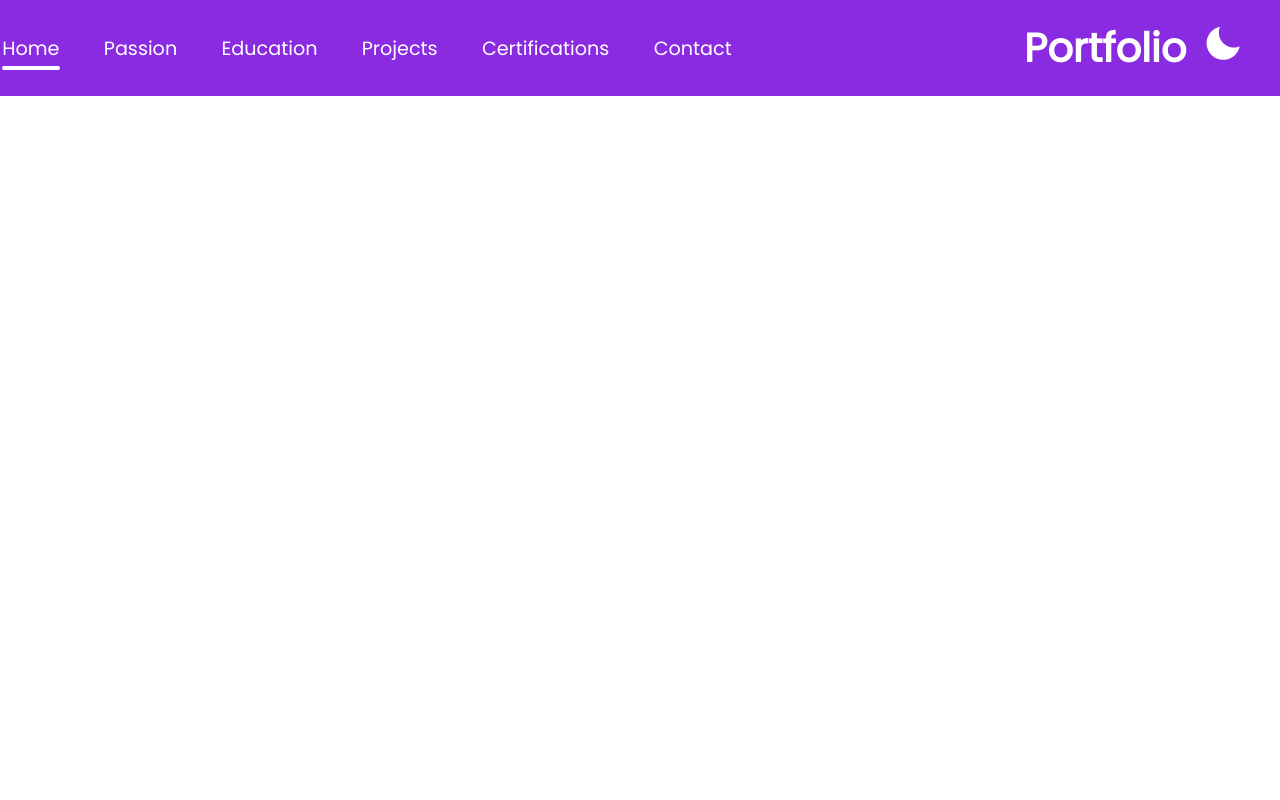
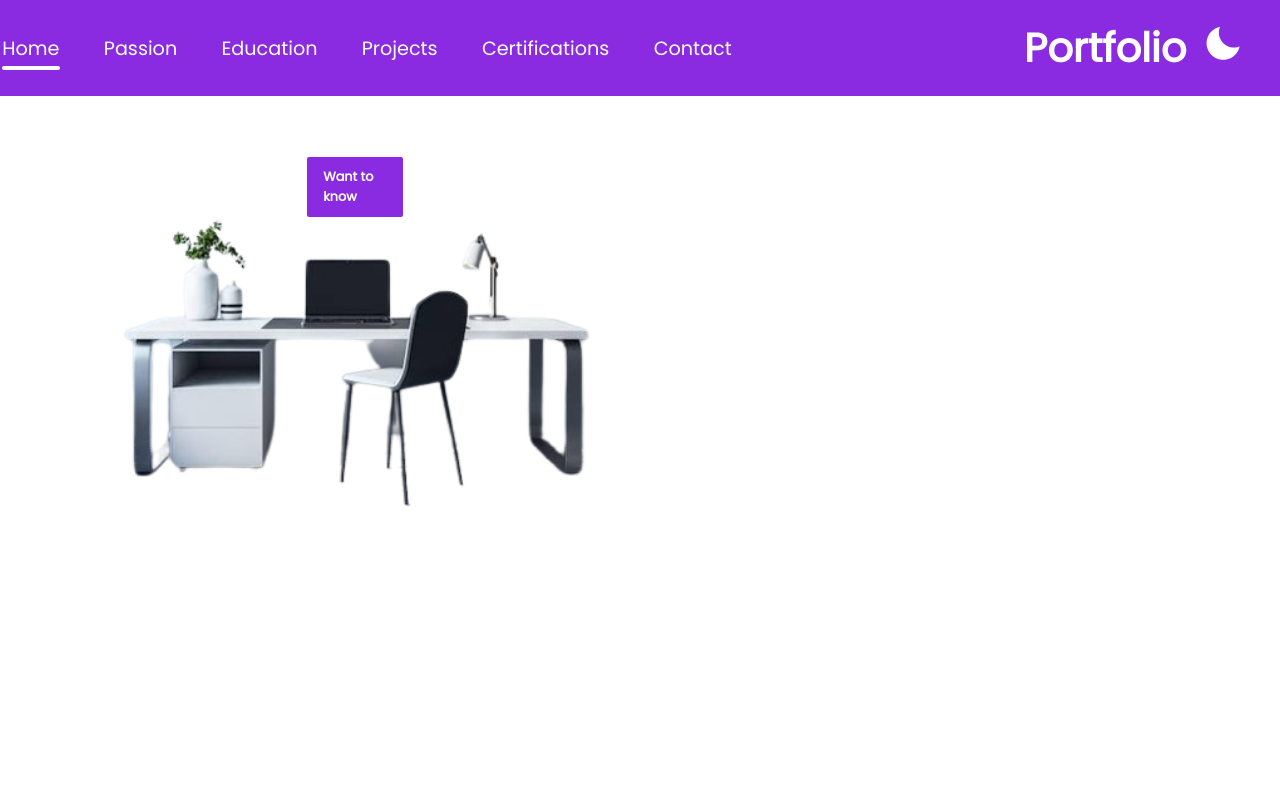
Before and after one commit to anaveen234/myportfolio, a plain HTML site: page index.html in a window 1280 px wide. Shown: the top 800 px of the page. Drawn offline with nearby package versions, Linux system fonts and the light colour scheme.

Commit message:
Update index.html

```diff
--- a/index.html
+++ b/index.html
@@ -26,7 +26,7 @@
         </div></i>
     </header>
         <section id="home">
-            <div id="pc" style="display: block;"><img src="main/table.png" alt="" id="table">
+            <div id="pc" style="display: block;"><img src="table.png" alt="" id="table">
                 <div id="screen" style="background-color: black;"><h3><p id="text"></p></h3>
                     <div ><button id="knowme" onclick="movetable()" style="display: none;" >Yes</button></div>
                 </div>
```
